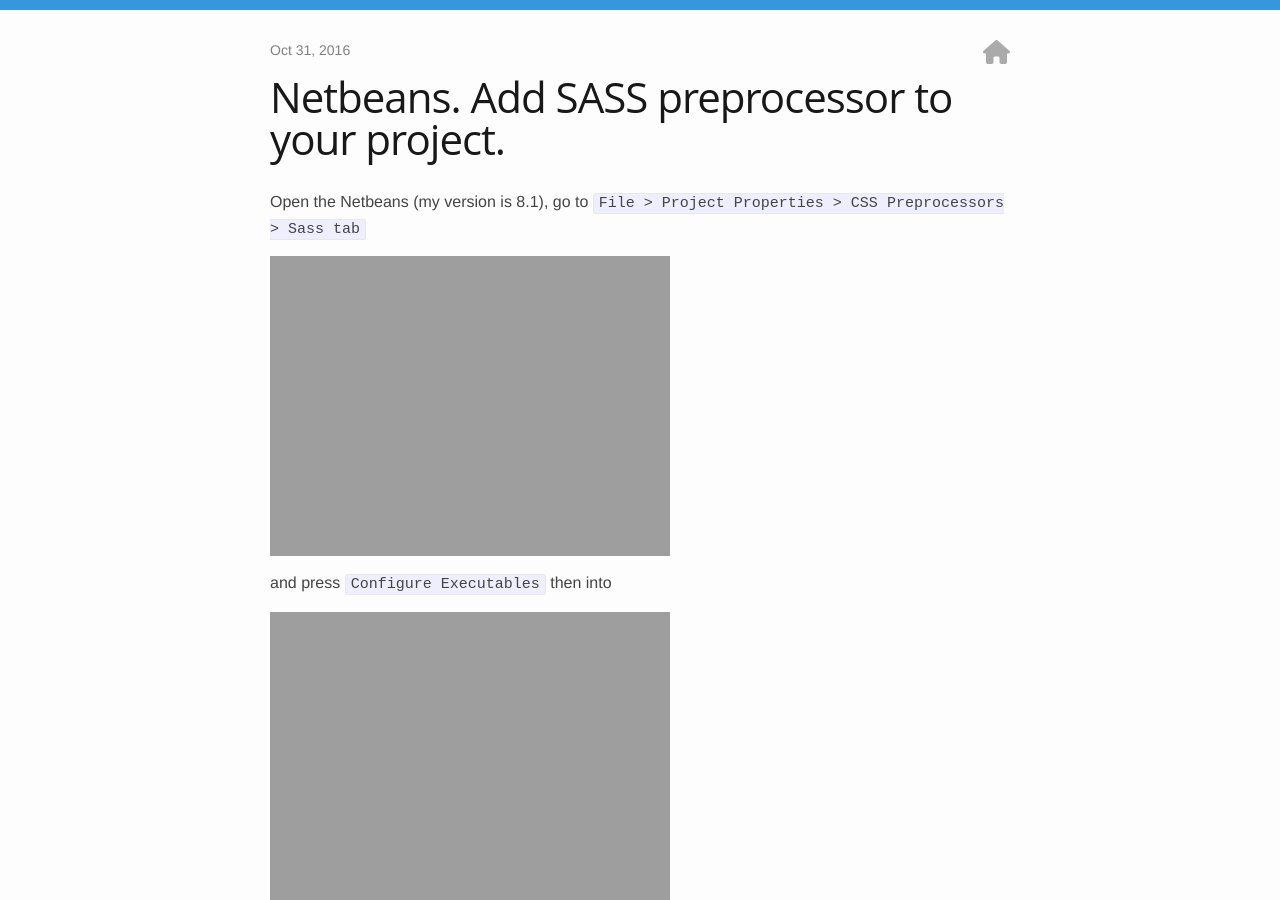
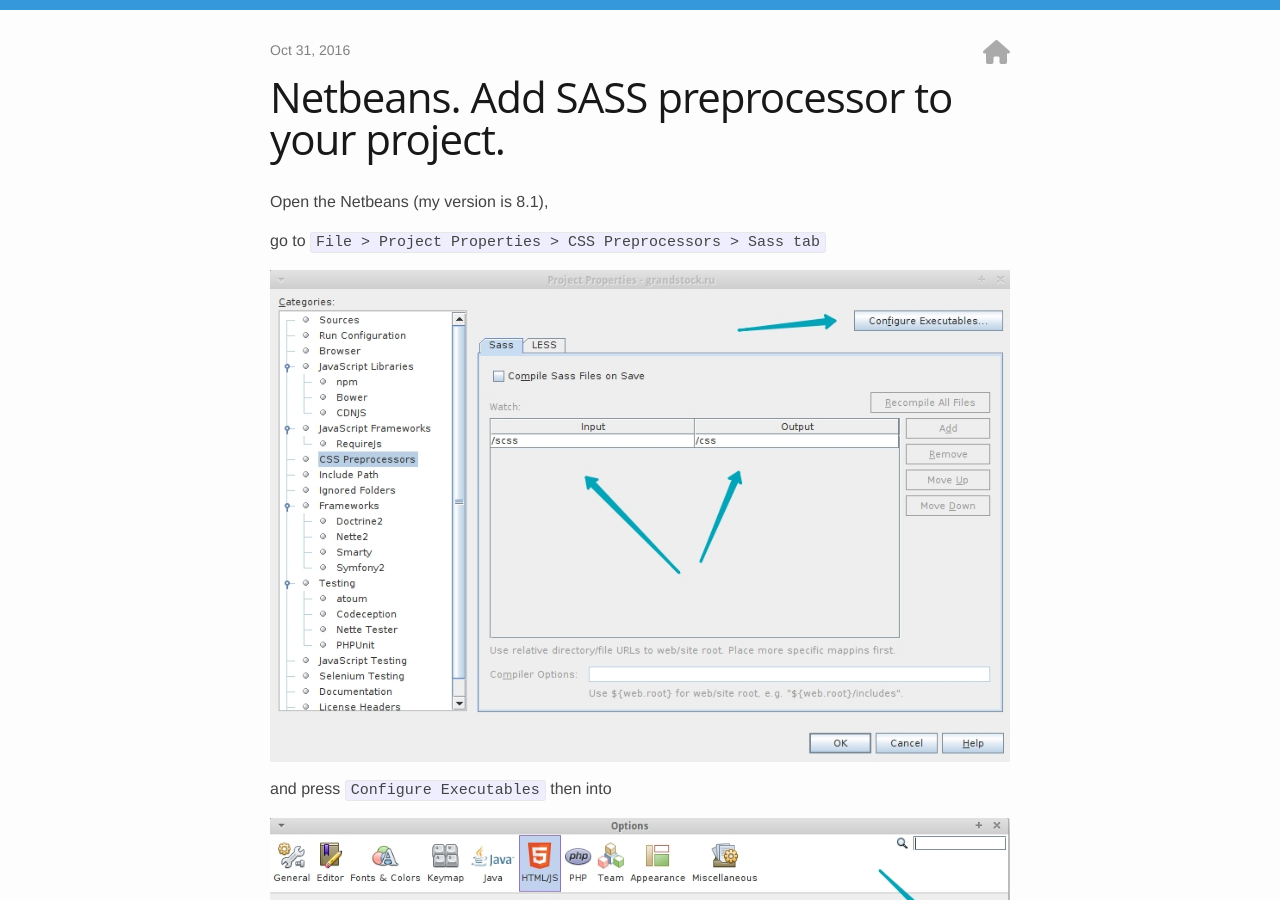
Before and after one commit to evgv/evgv.github.io, a Jekyll site: the page built from _posts/2016-10-31-netbeans-add-sass-preprocessor-to-project.markdown, in a window 1280 px wide and 900 px high. Built offline with Jekyll 4.4.1, drawn with Linux system fonts in a browser that asks for light colours; nearby versions of some CDN libraries; comment, search, counter and statistics services are not loaded.

Commit message:
Update 2016-10-31-netbeans-add-sass-preprocessor-to-project.markdown

```diff
--- a/_posts/2016-10-31-netbeans-add-sass-preprocessor-to-project.markdown
+++ b/_posts/2016-10-31-netbeans-add-sass-preprocessor-to-project.markdown
@@ -5,13 +5,19 @@
 categories: [netbeans, css, sass]
 ---
 
-Open the Netbeans (my version is 8.1), go to `File > Project Properties > CSS Preprocessors > Sass tab`
+Open the Netbeans (my version is 8.1),
 
-![see]({{ site.url }}/assets/e7312adfd3.jpg =500x)
+go to `File > Project Properties > CSS Preprocessors > Sass tab`
+
+
+![see]({{ site.url }}/assets/e7312adfd3.jpg)
+
 
 and press `Configure Executables` then into
 
-![window]({{ site.url }}/assets/f1e34296b5.jpg =500x)
+
+![window]({{ site.url }}/assets/f1e34296b5.jpg)
+
 
 click to `Search` opposite `SASS` field if you already installed it or `Install Sass` then you will be automaticly open [install-sass][install-sass] in your default web browser.
 
```
